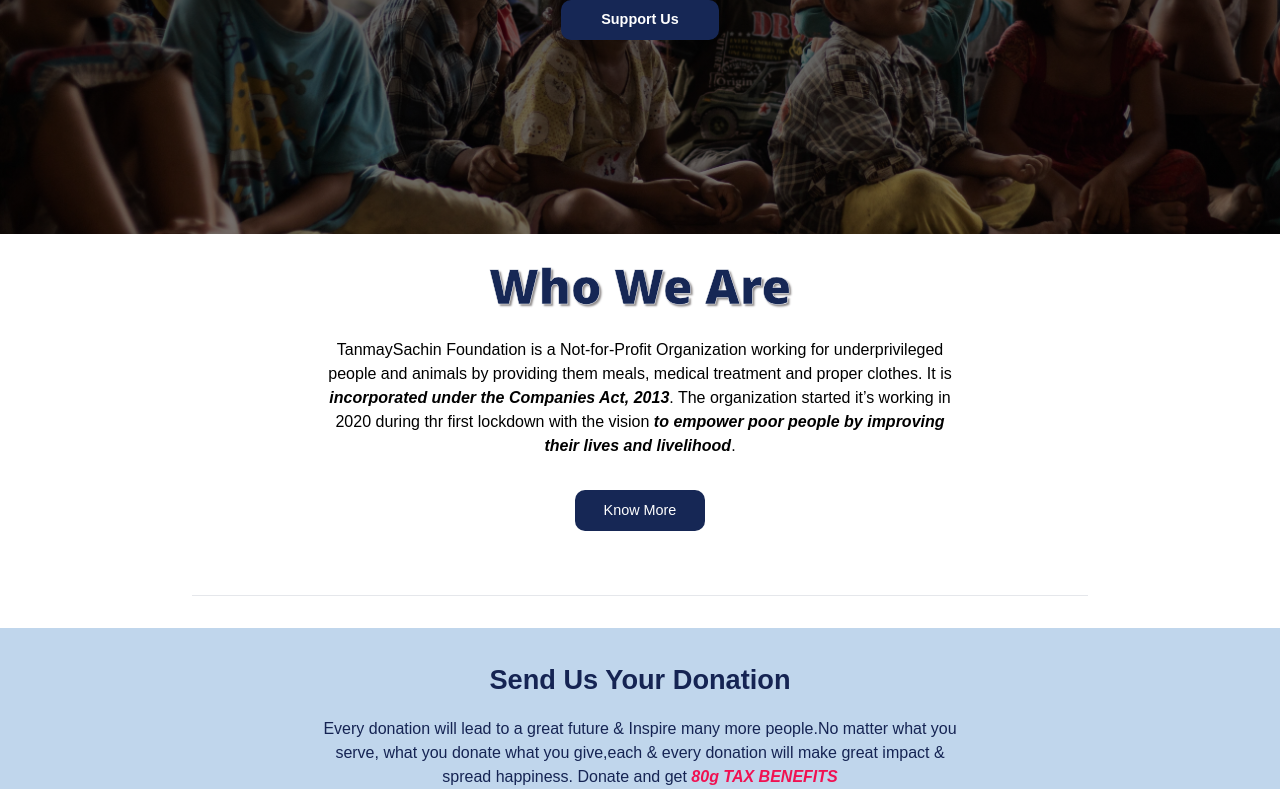
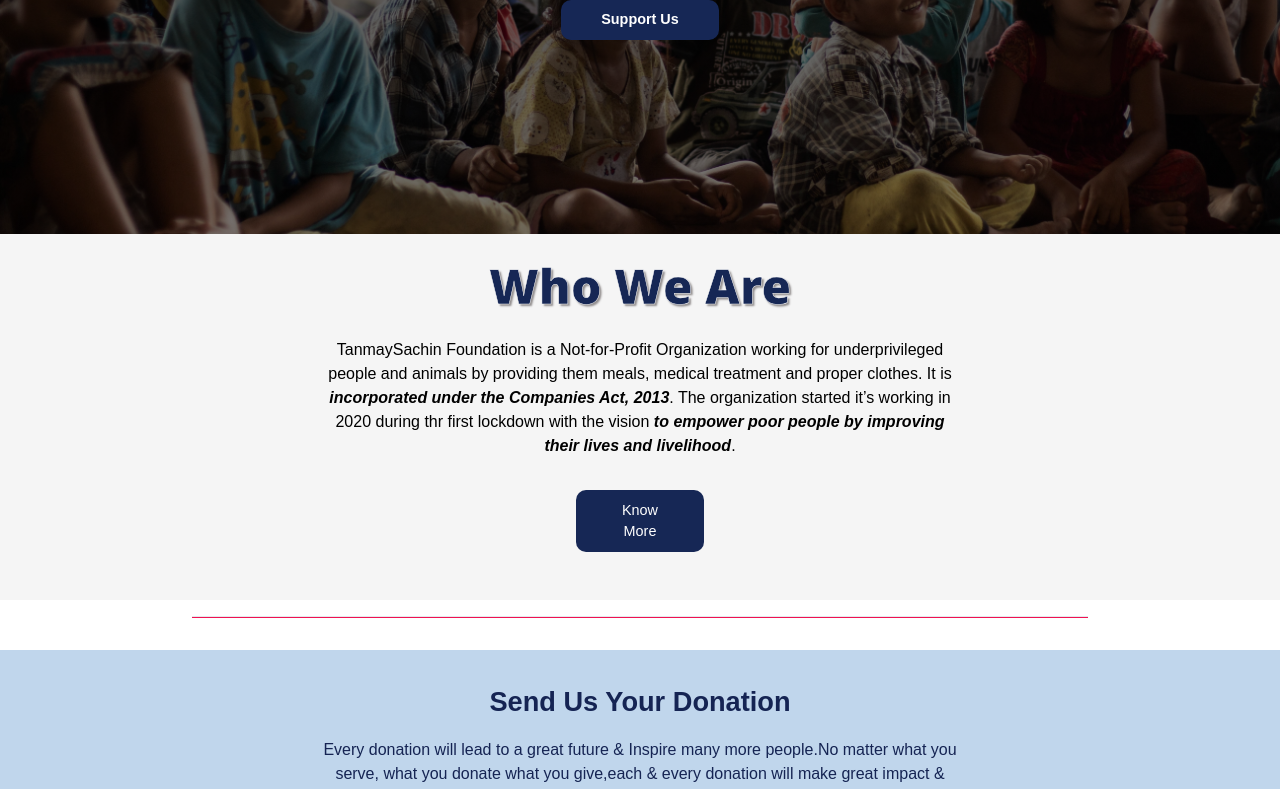
Before and after one commit to JatinPandey26/TanmaySachin_Foundation, a Next.js app: page / in a window 1280 px wide. Shown: the part 486-1275 px from the top of the page. Built offline with nearby package versions, Linux system fonts and the light colour scheme.

Commit message:
homePage changes

```diff
--- a/components/whoWeAreHome/index.js
+++ b/components/whoWeAreHome/index.js
@@ -2,12 +2,14 @@
 import styles from './styles.module.scss'
 const WhoWeAreBand = () => {
   return (
+    <div className={styles.whoweareWrap}>
     <div className={styles.container}>
         <h1 >Who We Are</h1>
         <p> TanmaySachin Foundation is a Not-for-Profit Organization working for underprivileged people and animals by providing them meals, medical treatment and proper clothes. It is  <b><i>incorporated under the Companies Act, 2013</i></b>.
 The organization started it’s working in 2020 during thr first lockdown with the vision <b><i>to empower poor people by improving their lives and  livelihood</i></b>. </p>
     <button className='font-extralight'>Know More</button>
-
+    </div>
+    <div className=' bg-black'></div>
     </div>
   )
 }
--- a/components/whoWeAreHome/styles.module.scss
+++ b/components/whoWeAreHome/styles.module.scss
@@ -1,9 +1,17 @@
 @import url('https://fonts.googleapis.com/css2?family=Noto+Sans:wght@900&display=swap');
-    .container{
+.whoweareWrap{
+    //background-color: aqua;
+    display: flex;
+    background-color: #F5F5F5;
 
-    margin:1rem auto;
+}
+.container{
+ margin:1rem auto;
     width: 50%;
-
+    display: flex;
+    flex-direction: column;
+    justify-content: center;
+    align-items: center;
     text-align: center;
     >h1{
         color: #162755;
@@ -24,6 +32,7 @@
         padding: 0.6rem 1.8rem;
         margin: 2rem;
         border-radius: 10px;
+        width: 20%;
     }
 
     @media screen and (max-width : 800px) {
```
Also changed, not shown: public/Donate.png (added), public/clipart.jpg (added).
